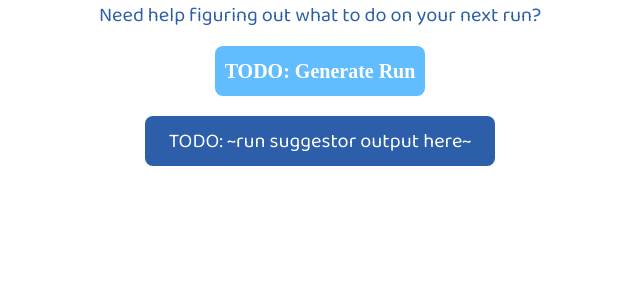
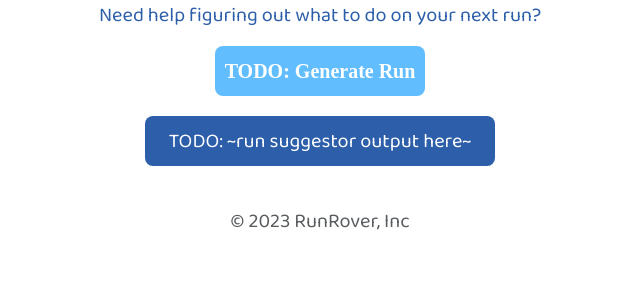
Before and after one commit to robinmatheson/RunRover, a Flask app: page / in a window 1280 px wide. Shown: the part 510-802 px from the top of the page, without its empty margins (320-960 px from the left). Before the commit the page ends 676 px from the top, so only its background shows below. Run offline with Flask 3, Linux system fonts and the light colour scheme; some libraries are stand-ins or nearby versions; some web fonts are replaced.

Commit message:
added footer

```diff
--- /dev/null
+++ b/templates/footer.html
@@ -0,0 +1,5 @@
+<div class="container">
+    <footer class="py-3 my-4">
+      <p class="text-center text-body-secondary">&copy; 2023 RunRover, Inc</p>
+    </footer>
+  </div>
--- a/templates/index.html
+++ b/templates/index.html
@@ -89,5 +89,6 @@
                 </p>
             </div>
         </div>
+        {% include 'footer.html' %}
     </body>
 </html>
```
